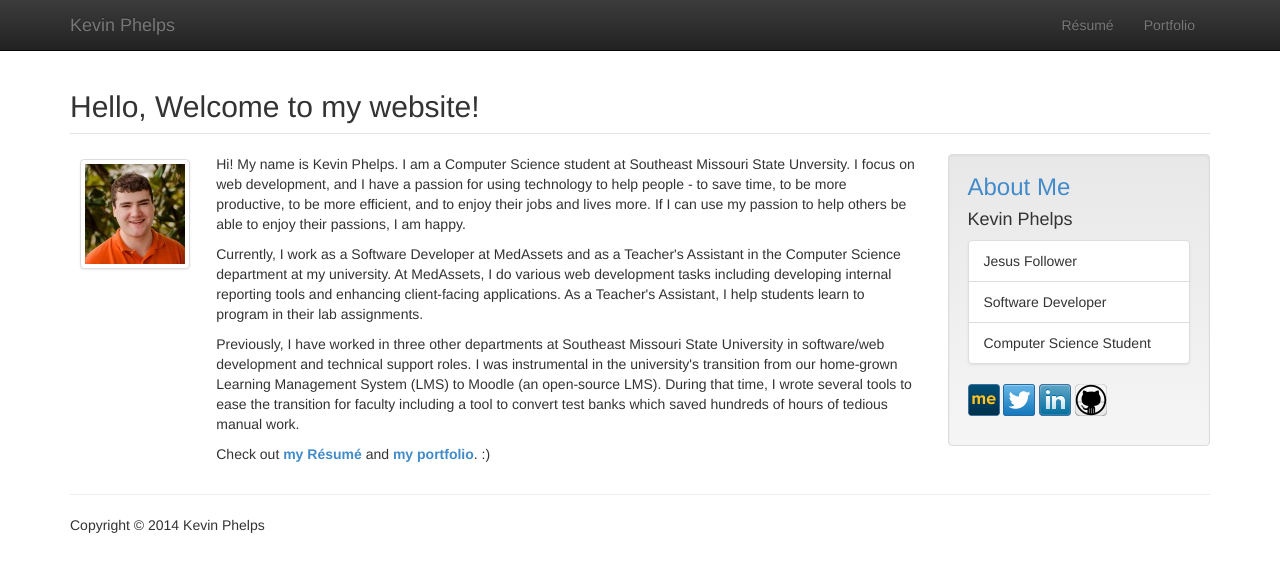
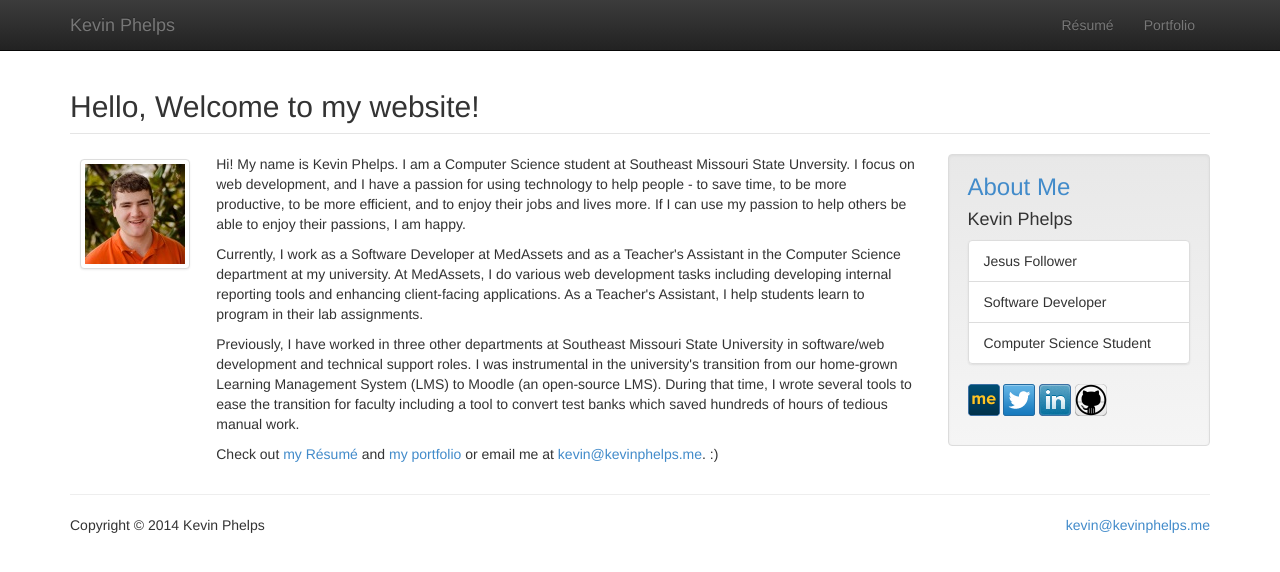
Before and after one commit to kevinphelps/kevinphelps.me, a Jekyll site: the page built from index.html, in a window 1280 px wide. Shown: the top 572 px of the page. Built offline with Jekyll 4.4.1, drawn with Linux system fonts in a browser that asks for light colours; Markdown is read by kramdown in place of the engine named in the settings.

Commit message:
contact info

```diff
--- a/_layouts/bare.html
+++ b/_layouts/bare.html
@@ -8,7 +8,6 @@
   <link rel="stylesheet" type="text/css" href="/css/bootstrap.min.css" />
   <link rel="stylesheet" type="text/css" href="/css/bootstrap-theme.min.css" />
   <link rel="stylesheet" type="text/css" href="/css/site.css" />
-  <!-- modernizer -->
 </head>
 
 <body>
@@ -38,7 +37,8 @@
 
     <hr />
     <footer class="page-footer">
-      <p>Copyright &copy; 2014 Kevin Phelps</p>
+      <p class="pull-left">Copyright &copy; 2014 Kevin Phelps</p>
+      <p class="pull-right"><a href="mailto:kevin@kevinphelps.me">kevin@kevinphelps.me</a></p>
     </footer>
   </div>
 
--- a/index.html
+++ b/index.html
@@ -35,8 +35,9 @@ is_home_page: true
       tedious manual work.
     </p>
     <p>
-      Check out <b><a href="/resume.html">my Résumé</a></b> and
-      <b><a href="/portfolio.html">my portfolio</a></b>. :)
+      Check out <a href="/resume.html">my Résumé</a> and
+      <a href="/portfolio.html">my portfolio</a> or email me at
+      <a href="mailto:kevin@kevinphelps.me">kevin@kevinphelps.me</a>. :)
     </p>
   </div>
 </div>
```
